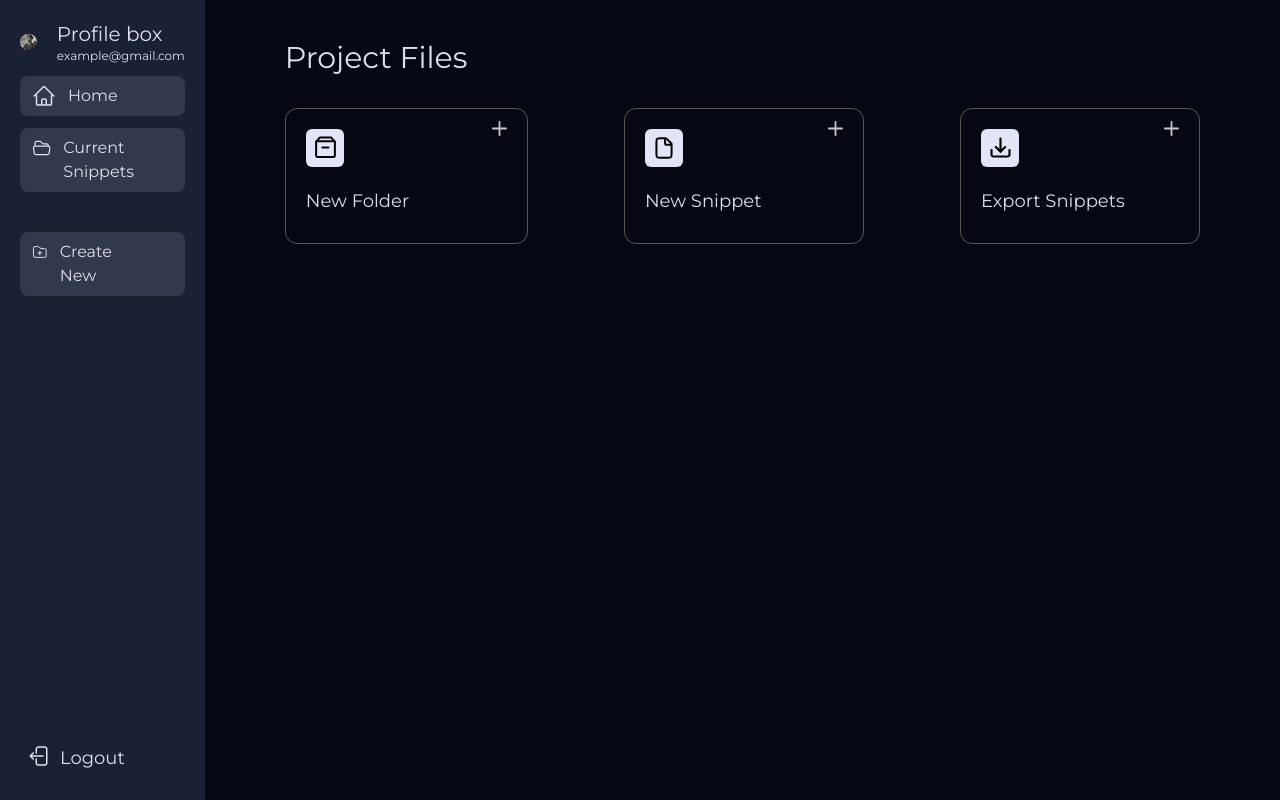
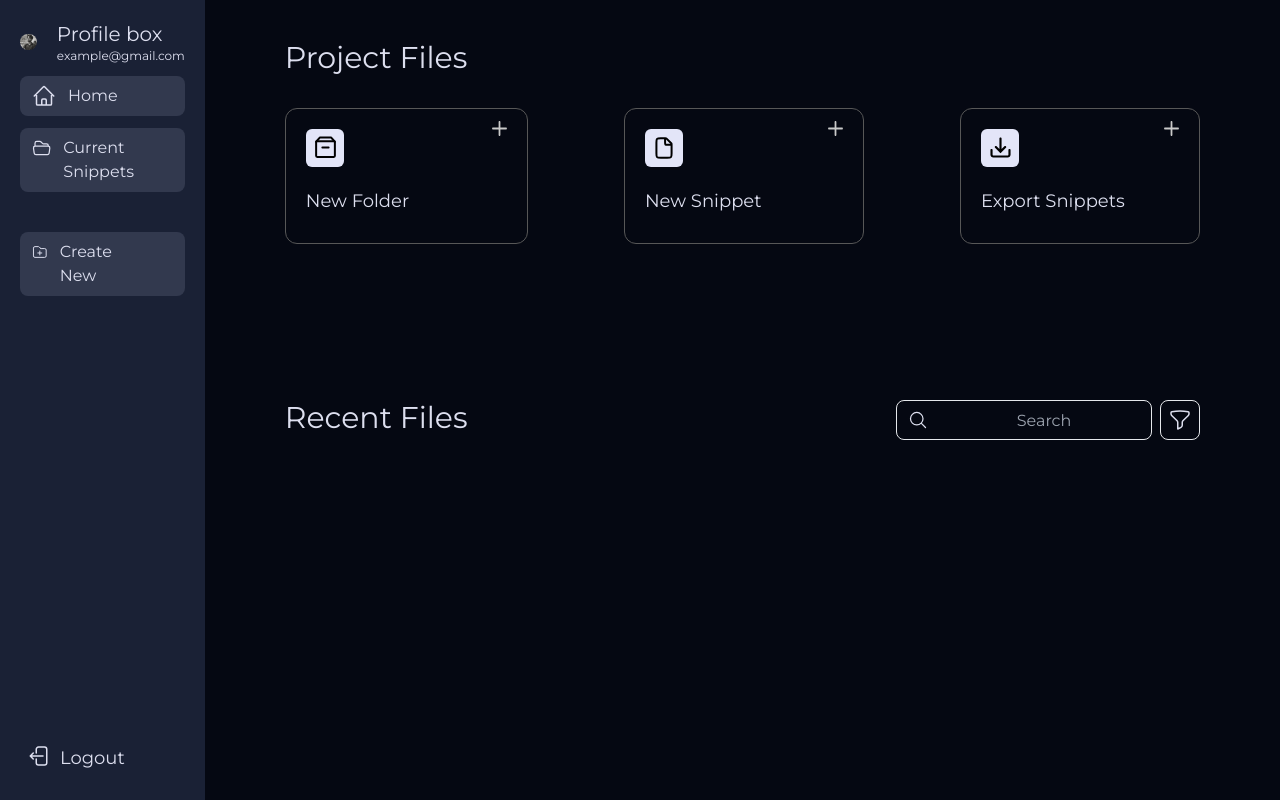
Before and after one commit to RidhamRj/Code-Snippet-Organizer, a React (Vite) app in the folder frontend/: page /workspace in a window 1280 px wide. Built offline with nearby package versions, Linux system fonts and the light colour scheme.

Commit message:
fixed recent file section issues

```diff
--- a/frontend/src/components/hero/HeroSec.jsx
+++ b/frontend/src/components/hero/HeroSec.jsx
@@ -1,10 +1,12 @@
 import React from 'react'
 import Header from './Header'
+import RecentFiles from './RecentFiles'
 
 function HeroSec() {
   return (
     <div className='bg-heroBlack font-Montserrat text-customWhite  h-screen w-[84vw] '>
       <Header/>
+      <RecentFiles/>
     </div>
   )
 }
--- /dev/null
+++ b/frontend/src/components/hero/RecentFiles.jsx
@@ -0,0 +1,59 @@
+import React from "react";
+
+function RecentFiles() {
+  return (
+    <div className="">
+      <div className="mx-20 flex flex-row  relative justify-between">
+        <div className="flex justify-between">
+          <h2 className="text-customWhite text-3xl flex-shrink">
+            Recent Files
+          </h2>
+        </div>
+        <div className="flex flex-row items-center ">
+          <div className="relative flex-1 h-10">
+            <input
+              type="text"
+              placeholder="Search"
+              className="w-[20vw] h-full rounded-lg border bg-heroBlack text-center pl-10"
+            />
+
+            <svg
+              xmlns="http://www.w3.org/2000/svg"
+              fill="none"
+              viewBox="0 0 24 24"
+              strokeWidth={1.5}
+              stroke="currentColor"
+              className="absolute left-3 top-1/2 transform -translate-y-1/2 h-5 w-5 text-customWhite"
+            >
+              <path
+                strokeLinecap="round"
+                strokeLinejoin="round"
+                d="m21 21-5.197-5.197m0 0A7.5 7.5 0 1 0 5.196 5.196a7.5 7.5 0 0 0 10.607 10.607Z"
+              />
+            </svg>
+          </div>
+
+          {/* <button className="rounded-lg border h-10 w-10 flex items-center justify-center"></button> */}
+          <button className="rounded-lg border h-10 w-10 flex items-center justify-center ml-2">
+            <svg
+              xmlns="http://www.w3.org/2000/svg"
+              fill="none"
+              viewBox="0 0 24 24"
+              strokeWidth={1.5}
+              stroke="currentColor"
+              className="h-6 w-6"
+            >
+              <path
+                strokeLinecap="round"
+                strokeLinejoin="round"
+                d="M12 3c2.755 0 5.455.232 8.083.678.533.09.917.556.917 1.096v1.044a2.25 2.25 0 0 1-.659 1.591l-5.432 5.432a2.25 2.25 0 0 0-.659 1.591v2.927a2.25 2.25 0 0 1-1.244 2.013L9.75 21v-6.568a2.25 2.25 0 0 0-.659-1.591L3.659 7.409A2.25 2.25 0 0 1 3 5.818V4.774c0-.54.384-1.006.917-1.096A48.32 48.32 0 0 1 12 3Z"
+              />
+            </svg>
+          </button>
+        </div>
+      </div>
+    </div>
+  );
+}
+
+export default RecentFiles;
```
